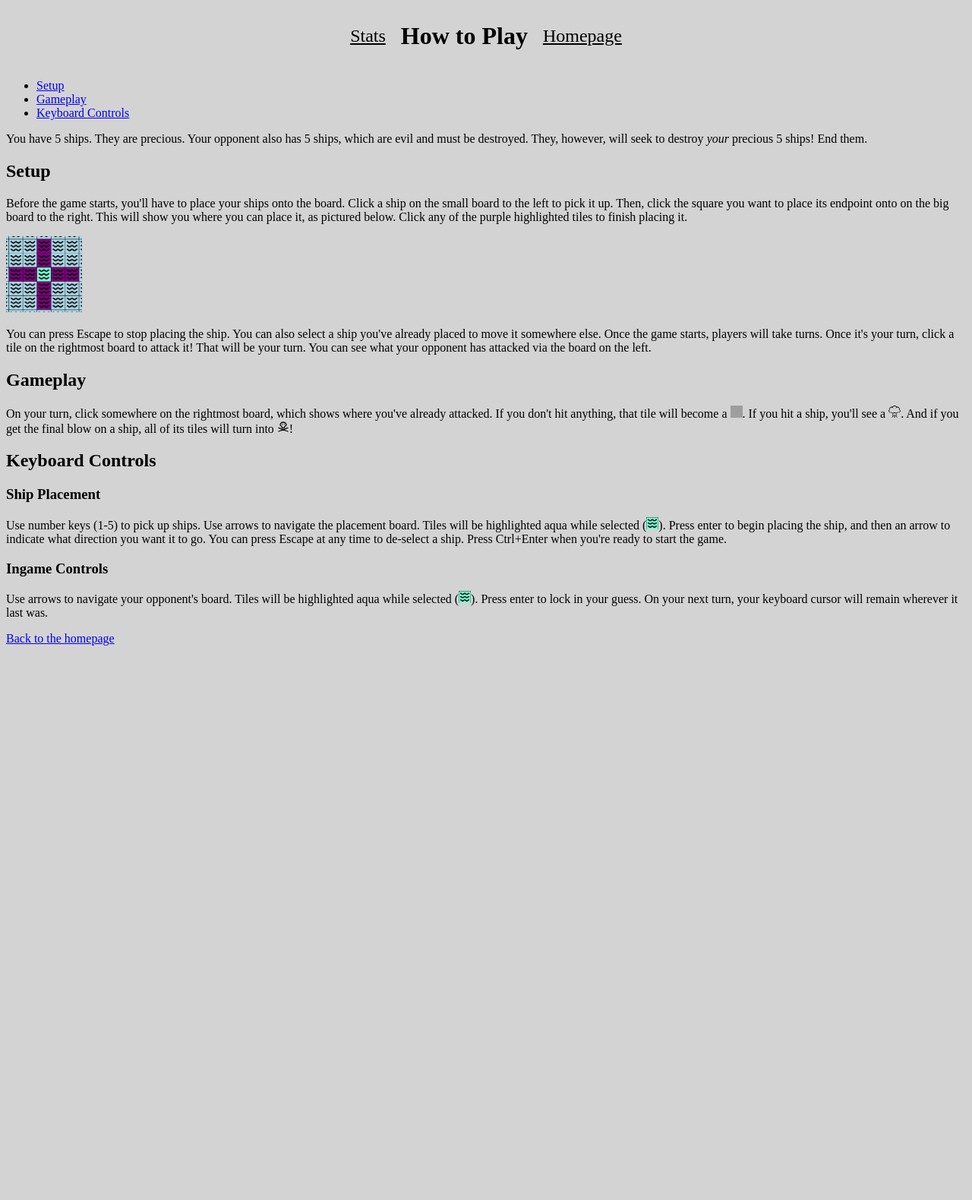
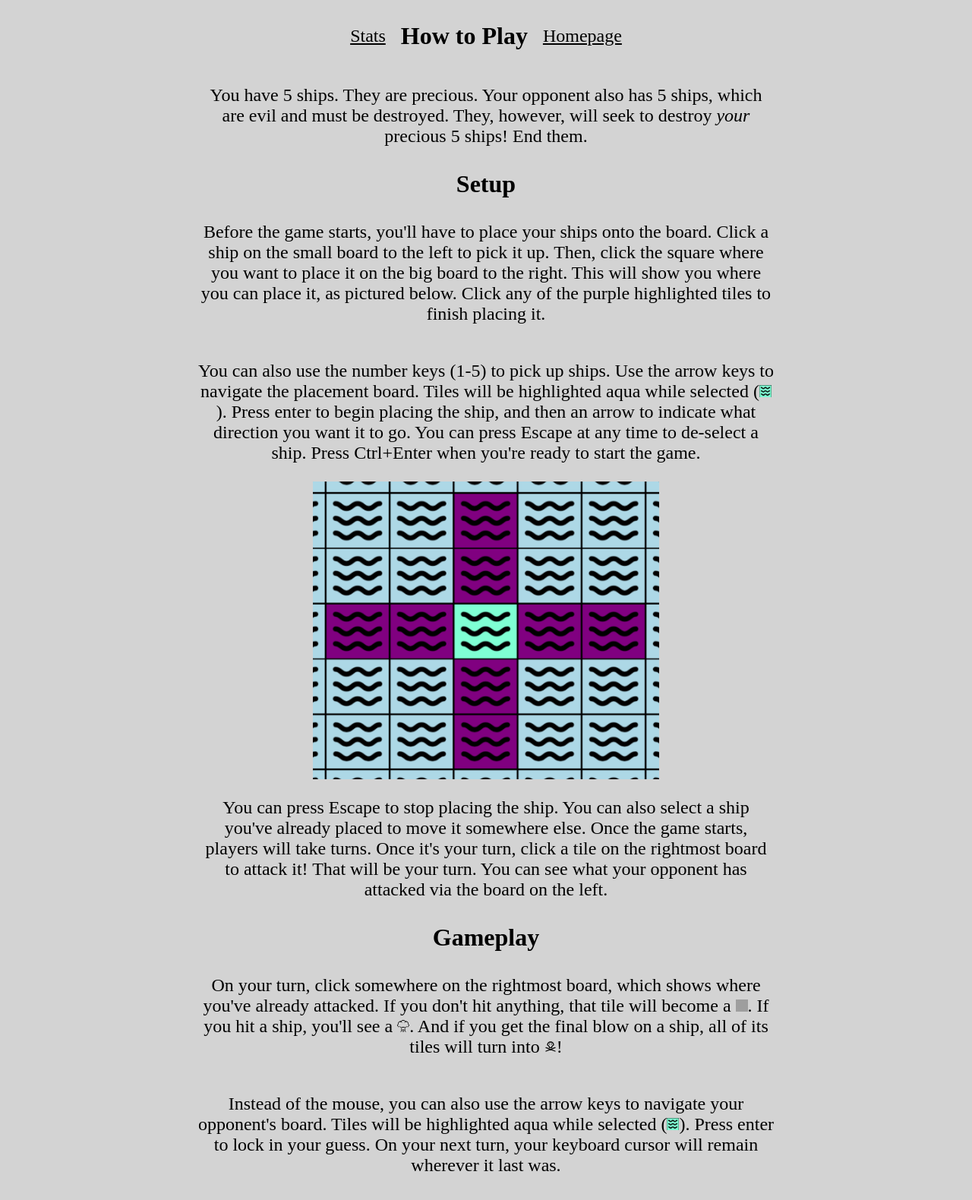
Before and after one commit to josaputra15/freighter-fighter, a Flask app: page /rules in a window 1280 px wide. Shown: the whole page at 76% size. Before the commit the page ends 850 px from the top, so only its background shows below. Run offline with Flask 3, Linux system fonts and the light colour scheme; data comes from the database, SQL or seed files in the repository; grey boxes are pictures that could not be loaded.

Commit message:
updated rules page styling

```diff
--- /dev/null
+++ b/static/rules.css
@@ -0,0 +1,27 @@
+main {
+    text-align: center;
+    width:60%;
+    display: flex;
+    flex-direction: column;
+    margin:auto;
+}
+
+p {
+    font-size: x-large;
+}
+
+h2 {
+    font-size: xx-large;
+    margin-top:7px;
+    margin-bottom:7px;
+}
+
+#placing {
+    width:60%;
+    height:60%;
+    margin:auto;
+}
+
+.embed {
+    font-size:xx-large;
+}
--- a/templates/rules.html
+++ b/templates/rules.html
@@ -3,6 +3,7 @@
     <title>Instructions</title>
     <!-- Index's CSS might be fine to use here? And I'm not convinced the rules page needs JS -->
     <link rel="stylesheet" href="static/default.css">
+    <link rel="stylesheet" href="static/rules.css">
     <link rel="shortcut icon" href="static/assets/favicon.ico">
 </head>
 <body>
@@ -11,14 +12,7 @@
         <h1> How to Play </h1>
         <a class="navLink" href="/">Homepage</a>
     </header>
-    <!--https://www.w3docs.com/snippets/html/how-to-create-an-anchor-link-to-jump-to-a-specific-part-of-a-page.html-->
-    <nav>
-        <ul>
-            <li><a href="#setupinstr">Setup</a></li>
-            <li><a href="#gameplayinstr">Gameplay</a></li>
-            <li><a href="#keyboardinstr">Keyboard Controls</a></li>
-        </ul>
-    </nav>
+    <main>
         <p>
             You have 5 ships. They are precious. Your opponent also has 5 ships, which are evil
             and must be destroyed. They, however, will seek to destroy <i>your</i> precious 5 ships!
@@ -27,13 +21,19 @@
         <h2 id="setupinstr">Setup</h2>
         <p>
             Before the game starts, you'll have to place your ships onto the board. Click a ship on the small board to the left
-        to pick it up. Then, click the square you want to place its endpoint onto on the big board to the right.
-        This will show you where you can place it, as pictured below. Click any of the purple highlighted tiles
-        to finish placing it.</p>
-        <img src="static/assets/instructions/placing_ship.png" alt="A ship in the process of being placed." width="100" height="100">
-        <p>You can press Escape to stop placing the ship. You can also select a ship you've already placed to move it
-        somewhere else.
-        Once the game starts, players will take turns. Once it's your turn, click a tile on the rightmost
+            to pick it up. Then, click the square where you want to place it on the big board to the right. This will show you
+            where you can place it, as pictured below. Click any of the purple highlighted tiles to finish placing it.
+        </p>
+        <p>
+            You can also use the number keys (1-5) to pick up ships. Use the arrow keys to navigate the placement board. Tiles will be highlighted aqua while
+            selected (<img src="static/assets/instructions/highlighted2.png" alt="selected tile" class="embed">).
+            Press enter to begin placing the ship, and then an arrow to indicate what direction you want it to go.
+            You can press Escape at any time to de-select a ship. Press Ctrl+Enter when you're ready to start the game.
+        </p>
+        <img id="placing" src="static/assets/instructions/placing_ship.png" alt="A ship in the process of being placed.">
+        <p>
+            You can press Escape to stop placing the ship. You can also select a ship you've already placed to move it
+            somewhere else. Once the game starts, players will take turns. Once it's your turn, click a tile on the rightmost
             board to attack it! That will be your turn. You can see what your opponent has attacked via the
             board on the left.
         </p>
@@ -44,17 +44,10 @@
             If you hit a ship, you'll see a <img src="static/assets/hit.svg" alt="hit ship icon" class="embed">.
             And if you get the final blow on a ship, all of its tiles will turn into <img src="static/assets/destroyed.svg" alt="destroyed ship icon" class="embed">!
         </p>
-    <h2 id="keyboardinstr">Keyboard Controls</h2>
-    <h3>Ship Placement</h3>
-    <p>Use number keys (1-5) to pick up ships. Use arrows to navigate the placement board. Tiles will be highlighted aqua while
-        selected (<img src="static/assets/instructions/highlighted2.png" alt="selected tile" class="embed">).
-        Press enter to begin placing the ship, and then an arrow to indicate what direction you want it to go.
-        You can press Escape at any time to de-select a ship. Press Ctrl+Enter when you're ready to start the game.
+        <p>
+            Instead of the mouse, you can also use the arrow keys to navigate your opponent's board. Tiles will be highlighted aqua
+            while selected (<img src="static/assets/instructions/highlighted2.png" alt="selected tile" class="embed">).
+            Press enter to lock in your guess. On your next turn, your keyboard cursor will remain wherever it last was.
         </p>
-    <h3>Ingame Controls</h3>
-    <p>Use arrows to navigate your opponent's board. Tiles will be highlighted aqua while selected (<img src="static/assets/instructions/highlighted2.png" alt="selected tile" class="embed">).
-        Press enter
-        to lock in your guess. On your next turn, your keyboard cursor will remain wherever it last was.
-    </p>
-    <a href="/">Back to the homepage</a>
+    </main>
 </body>
```
Lines whose indentation alone changed are shown as unchanged.
